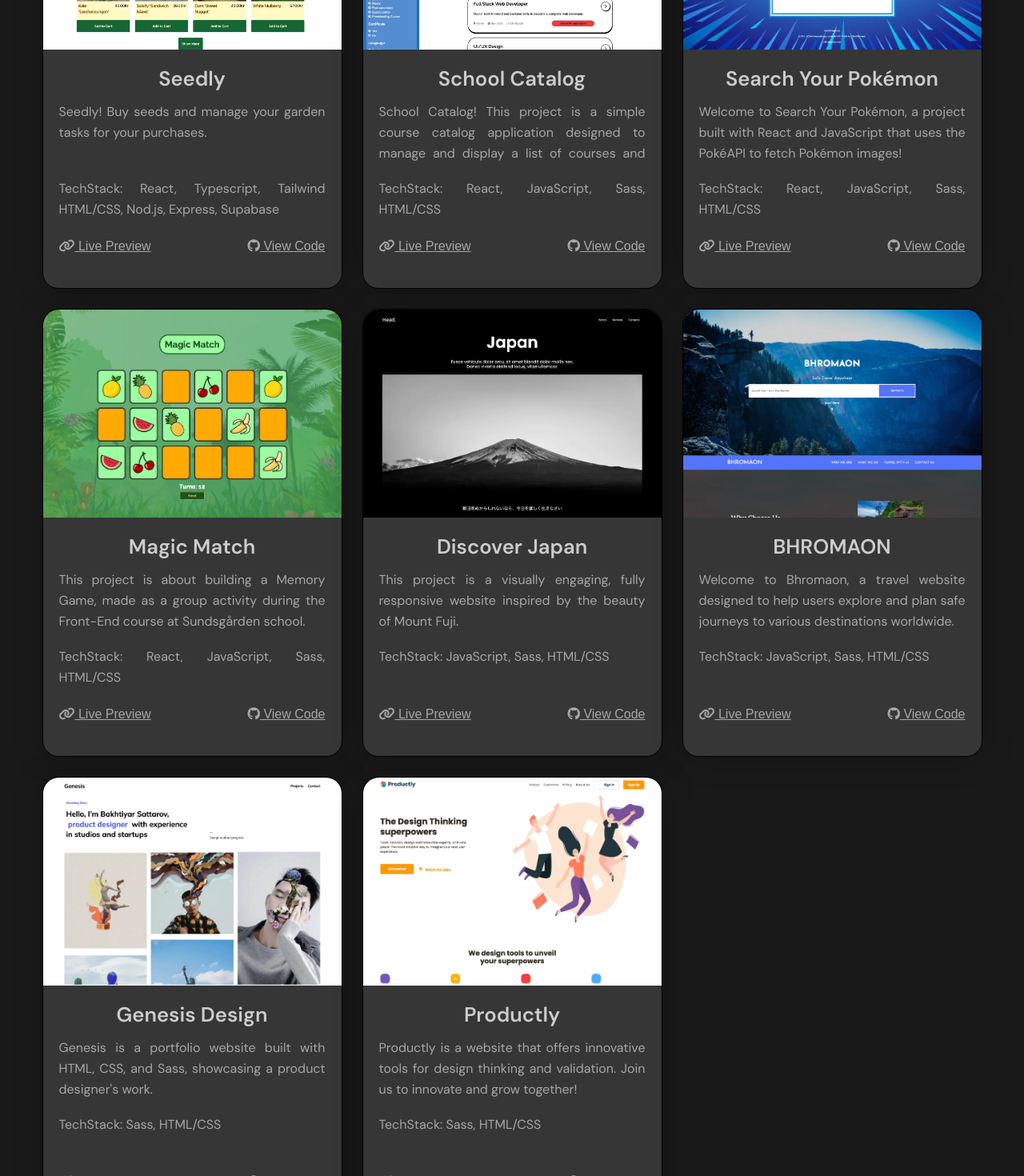
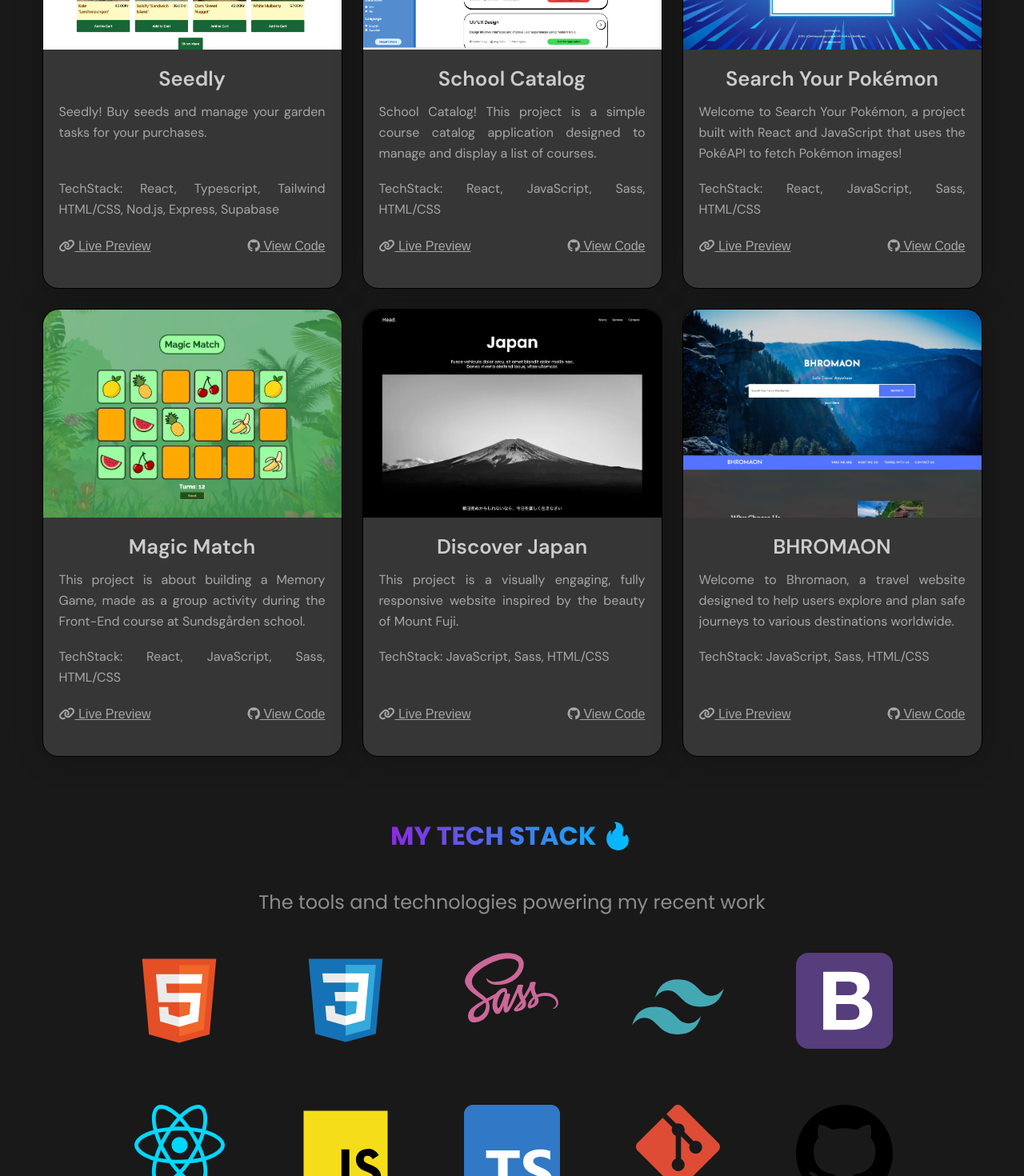
Before and after one commit to camposjoaoc/jc-portfolio, a React (Vite) app: page / in a window 1280 px wide. Shown: the part 1020-2490 px from the top of the page at 80% size. Built offline with nearby package versions, Linux system fonts and the light colour scheme.

Commit message:
update: Remove 2 projects and update import image

```diff
--- a/src/assets/pages/Projects.jsx
+++ b/src/assets/pages/Projects.jsx
@@ -23,7 +23,7 @@ function Projects() {
           <ProjectCard
             imgIndex={7}
             cardTitle="School Catalog"
-            about="School Catalog! This project is a simple course catalog application designed to manage and display a list of courses and details."
+            about="School Catalog! This project is a simple course catalog application designed to manage and display a list of courses."
             skills="TechStack: React, JavaScript, Sass, HTML/CSS"
             livePreview="https://internship.joaocampos.net/"
             sourceCode="https://github.com/camposjoaoc/course-catalog"
@@ -61,7 +61,7 @@ function Projects() {
             livePreview="https://jc-bhromaon.netlify.app"
             sourceCode="https://github.com/camposjoaoc/project-bhromaon"
           />
-          <ProjectCard
+          {/* <ProjectCard
             imgIndex={4}
             cardTitle="Genesis Design"
             about="Genesis is a portfolio website built with HTML, CSS, and Sass, showcasing a product designer's work."
@@ -76,7 +76,7 @@ function Projects() {
             skills="TechStack: Sass, HTML/CSS"
             livePreview="https://jc-productly.netlify.app"
             sourceCode="https://github.com/camposjoaoc/productly-figma-to-web"
-          />
+          /> */}
         </div>
       </div>
     </div>
```
Also changed, not shown: src/assets/img/img-project-pic-7.webp.
